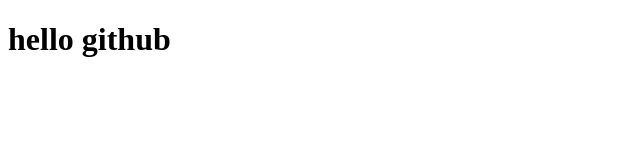
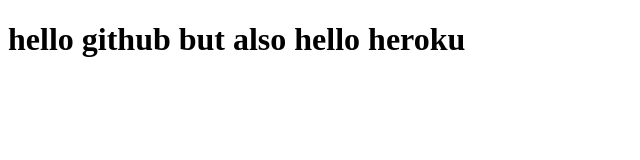
Before and after one commit to VictorHylen/github-heroku, a plain HTML site: page client/index.html in a window 1280 px wide. Shown: the whole page, without its empty margins (0-640 px from the left). Drawn offline with Linux system fonts and the light colour scheme.

Commit message:
added some print outs

```diff
--- a/client/index.html
+++ b/client/index.html
@@ -7,7 +7,7 @@
     <title>grettings</title>
 </head>
 <body>
-    <h1>hello github</h1>
+    <h1>hello github but also hello heroku</h1>
 
 </body>
 </html>
```
